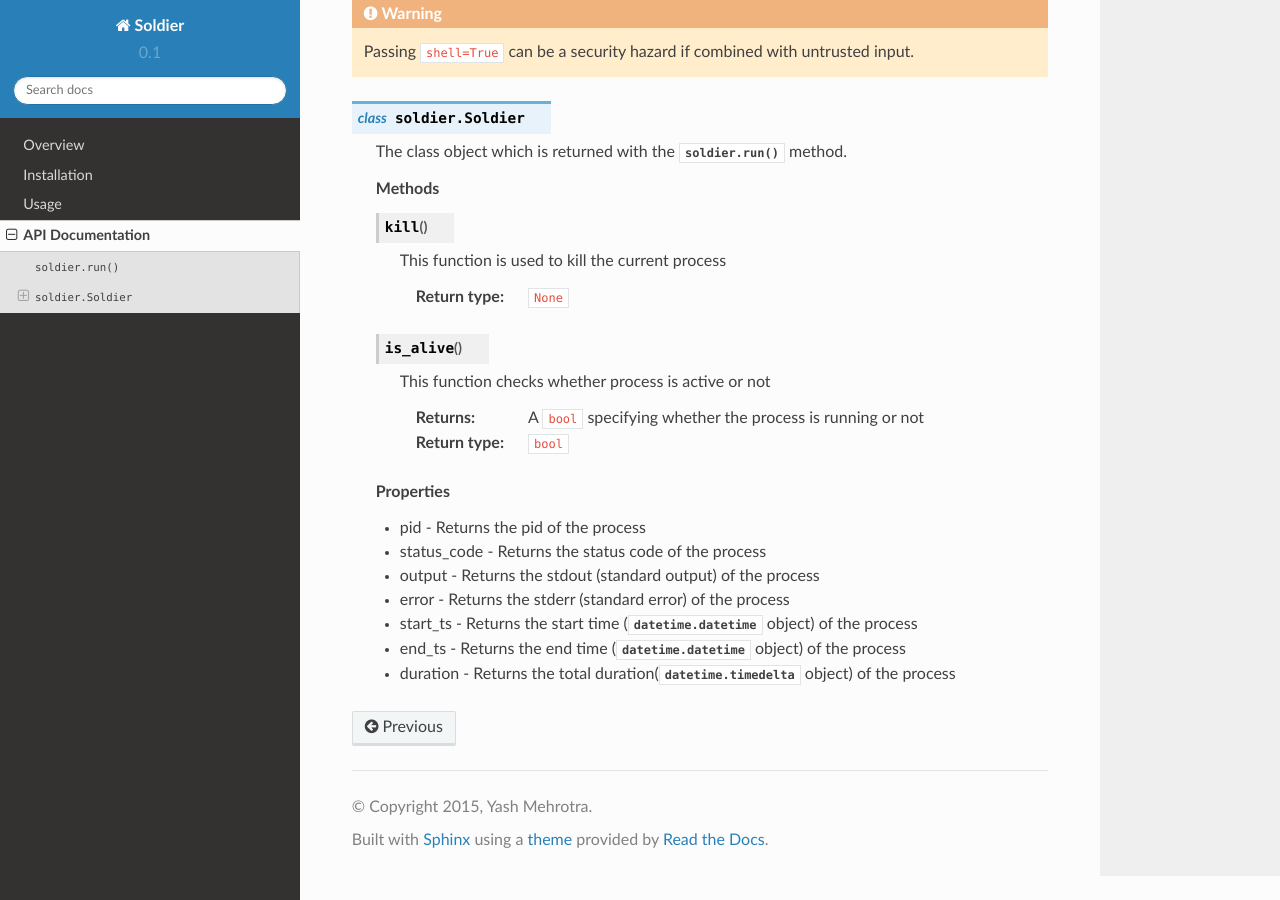
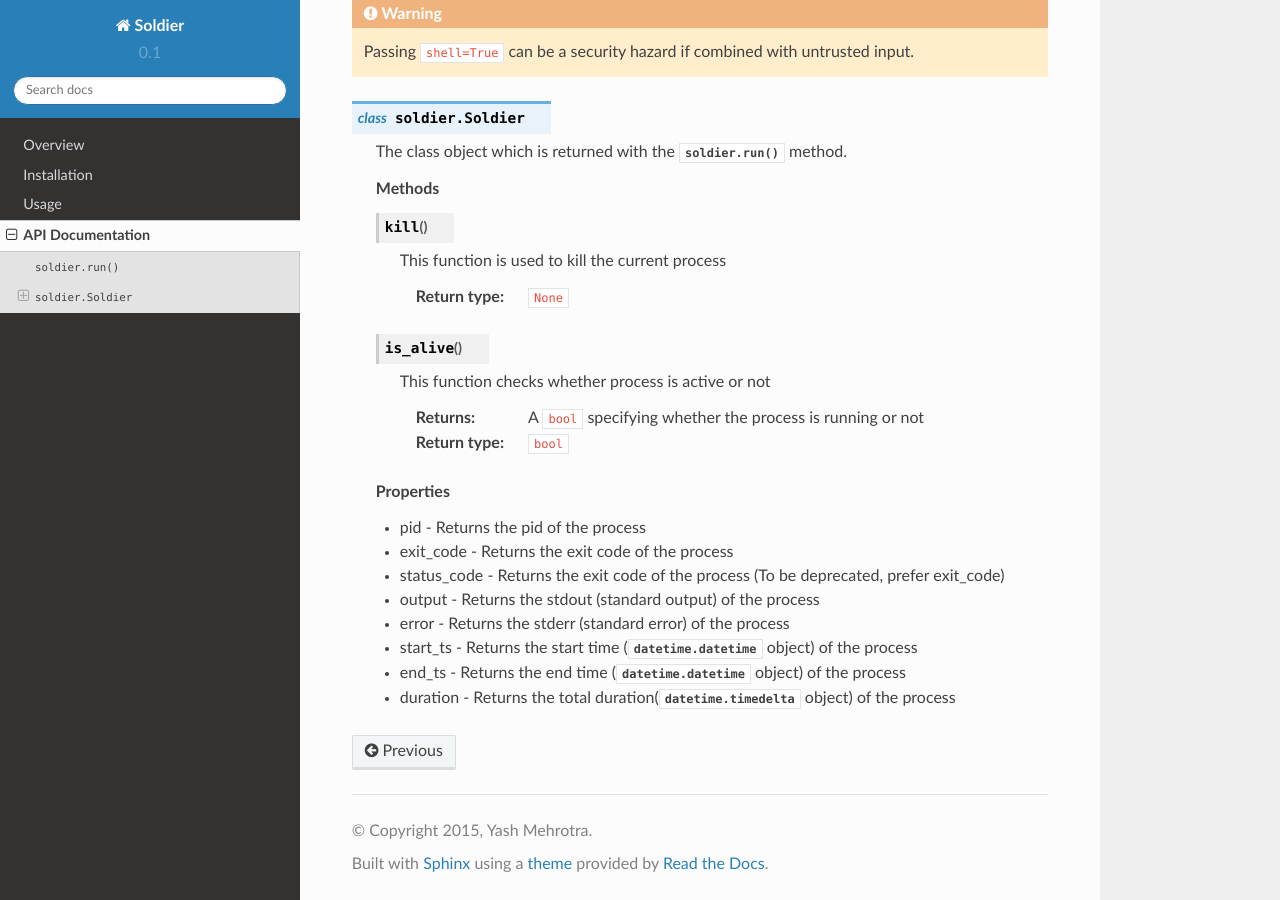
Before and after one commit to yashmehrotra/soldier, a Sphinx documentation site: the page built from docs/api_documentation.rst, in a window 1280 px wide and 900 px high, scrolled down 689 px. Built offline with Sphinx 7.4.7 and the Read the Docs theme 2.0.0, drawn with Linux system fonts in a browser that asks for light colours; pages that are not in the unit, such as notebooks, are missing from menus.

Commit message:
Added exit_code method

```diff
--- a/docs/api_documentation.rst
+++ b/docs/api_documentation.rst
@@ -55,7 +55,8 @@ API Documentation
     **Properties**
 
     - pid - Returns the pid of the process
-    - status_code - Returns the status code of the process
+    - exit_code - Returns the exit code of the process
+    - status_code - Returns the exit code of the process (To be deprecated, prefer exit_code)
     - output - Returns the stdout (standard output) of the process
     - error - Returns the stderr (standard error) of the process
     - start_ts - Returns the start time (:class:`datetime.datetime` object) of the process
--- a/docs/usage.rst
+++ b/docs/usage.rst
@@ -14,7 +14,7 @@ After successfully installing soldier, you will now be able to communicate with
     >> print(current_path.output)
     /home/pythonista
     # Status Code
-    >> print(current_path.status_code)
+    >> print(current_path.exit_code)
     0
 
 **Run a process in background, and later terminate it**
--- a/setup.py
+++ b/setup.py
@@ -5,7 +5,7 @@ except ImportError:
 
 setup(
     name='soldier',
-    version='0.2.1',
+    version='0.2.2',
     author='Yash Mehrotra',
     author_email='yashmehrotra95@gmail.com',
     packages=['soldier'],
```
Also changed, not shown: CHANGELOG.md (+4 -0 lines), 2 other files.
